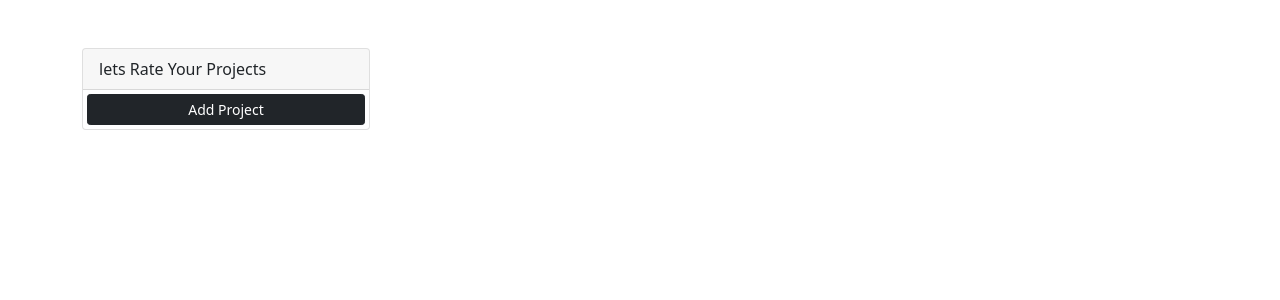
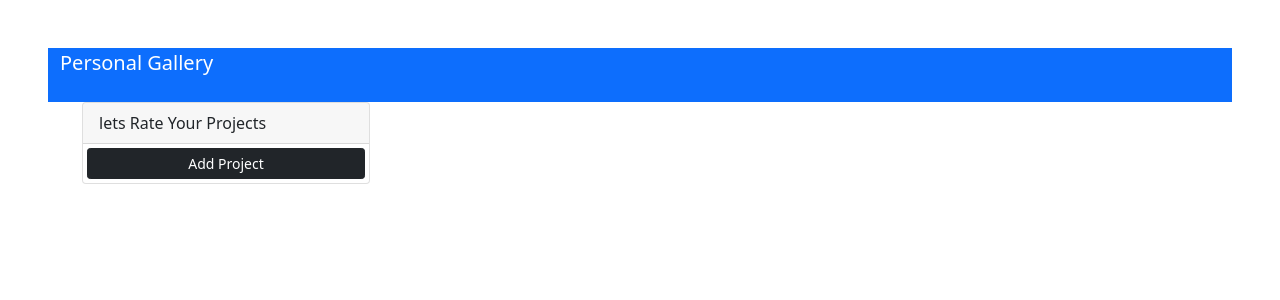
Before and after one commit to nancyjamescoding/project-awards, a Django app: page / in a window 1280 px wide. Shown: the top 300 px of the page. Run offline with Django 4.2, Linux system fonts and the light colour scheme; data that the repository does not hold is empty; some libraries are stand-ins or nearby versions.

Commit message:
Added a navbar to the project

```diff
--- a/myawards/templates/myawards/awards.html
+++ b/myawards/templates/myawards/awards.html
@@ -18,6 +18,32 @@
     <link rel="stylesheet" href="{% static 'star-ratings/css/star-ratings.css' %}">
     <script type="text/javascript" src="{% static 'star-ratings/js/dist/star-ratings.min.js' %}"></script>
 </head>
+<nav class="navbar-dark bg-primary">
+    <div class="container-fluid">
+        <div class="navbar-header">
+            <a class="navbar-brand" href="" >Personal Gallery</a>
+        </div>
+
+        <br>
+
+        <!-- Adding a search form -->
+        <div class="col-sm-4 col-md-4 navbar-right">
+
+            <!-- <form class="navbar-form" role="search" action="">
+
+                <div class="input-group">
+                    <input type="text" class="form-control" placeholder="Search Article" name="article">
+                    <div class="input-group-btn">
+                        <button class="btn btn-default" type="submit"><i
+                                class="glyphicon glyphicon-search"></i></button>
+                    </div>
+                </div>
+
+            </form> -->
+        </div>
+        <!-- search form end -->
+    </div>
+</nav>
 <body class="m-5">
     <div class="container">
         <div class="row">
```
